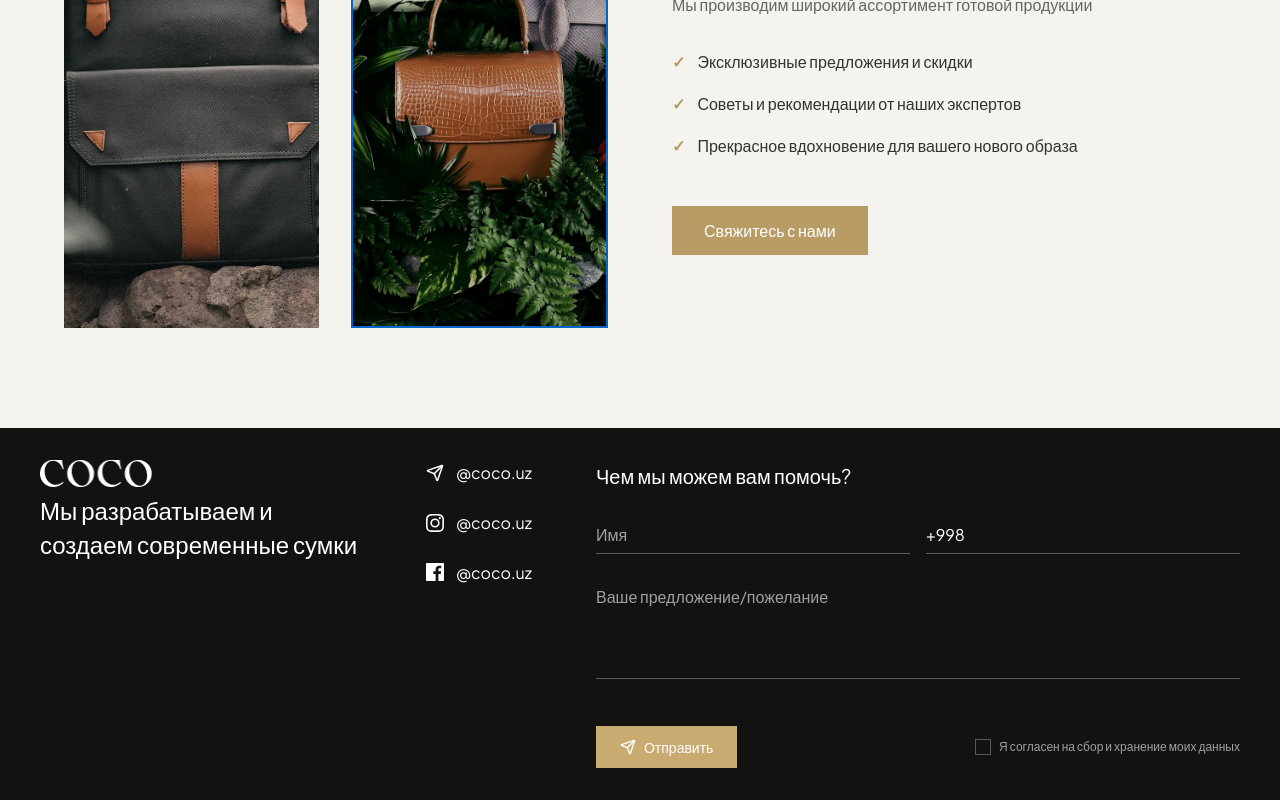
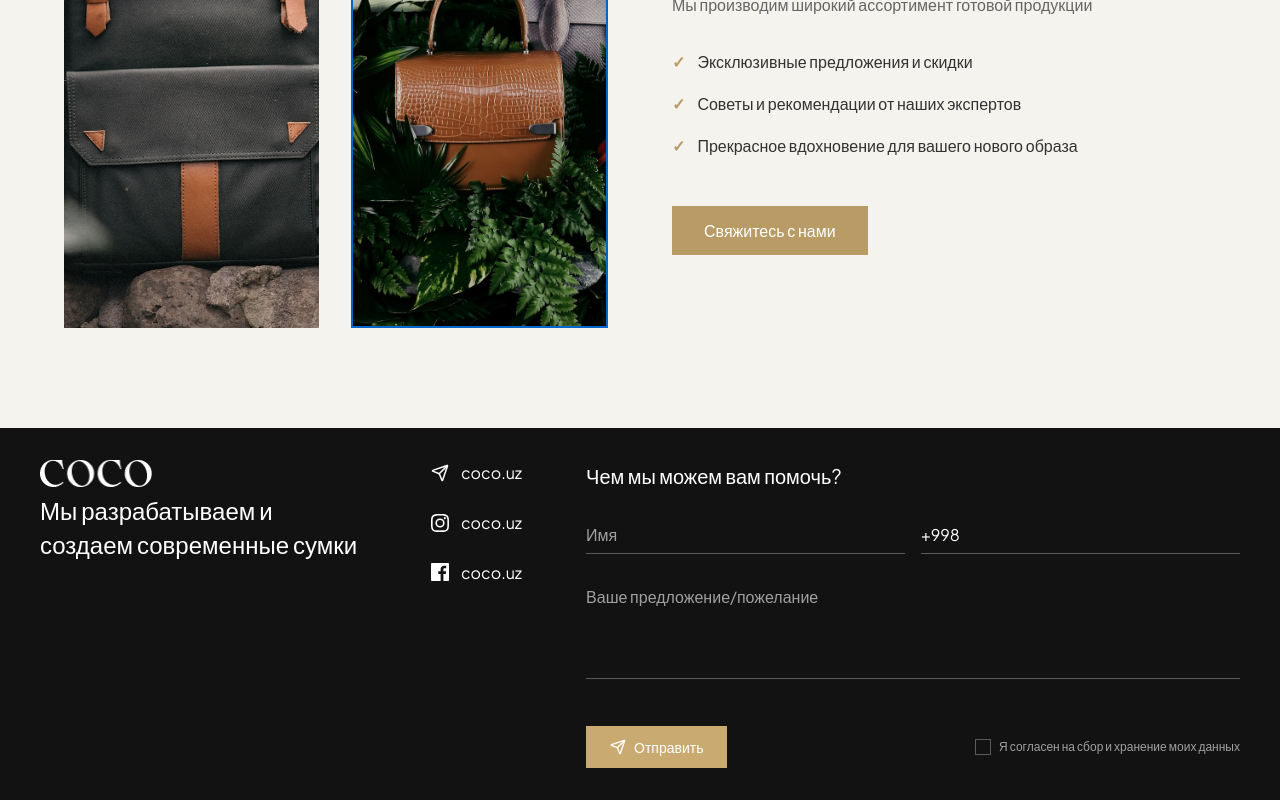
Before and after one commit to jamshidbazarbaev5/coco-web, a Next.js app: page /ru in a window 1280 px wide. Shown: the part 2311-3111 px from the top of the page. Built offline with nearby package versions, Linux system fonts and the light colour scheme; no server answers.

Commit message:
fixed priced

```diff
--- a/src/app/components/ContactPage.tsx
+++ b/src/app/components/ContactPage.tsx
@@ -17,10 +17,26 @@ export default function ContactPage() {
   const [showConfirmation, setShowConfirmation] = useState(false)
   const [isSubmitting, setIsSubmitting] = useState(false)
   const [consentChecked, setConsentChecked] = useState(false)
+  const [contactDetails, setContactDetails] = useState<any>(null)
 
   useEffect(() => {
     setFormData(prev => ({ ...prev, phone_number: '+998 ' }))
+    fetchContactDetails()
   }, [])
+
+  const fetchContactDetails = async () => {
+    try {
+      const response = await fetch('https://coco20.uz/api/v1/contact_detail/crud/')
+      const data = await response.json()
+      console.log('API Response:', data)
+      if (data.results && data.results.length > 0) {
+        setContactDetails(data.results[0])
+        console.log('Contact Details:', data.results[0])
+      }
+    } catch (error) {
+      console.error('Error fetching contact details:', error)
+    }
+  }
 
   const handleChange = (e: React.ChangeEvent<HTMLInputElement | HTMLTextAreaElement>) => {
     const { name, value } = e.target
@@ -142,7 +158,14 @@ const cartConfirmationMessage = {
             <div className={styles.socialIcon}>
               <Send size={18} />
             </div>
-            <span>{t('contact_page.social.telegram')}</span>
+            <a
+              href={`https://t.me/${contactDetails?.social_media_urls?.telegram?.replace('@', '')}`}
+              target="_blank"
+              rel="noopener noreferrer"
+              className={styles.socialLink}
+            >
+              <span>coco.uz</span>
+            </a>
           </div>
           <div className={styles.socialLink}>
             <div className={styles.socialIcon}>
@@ -153,7 +176,14 @@ const cartConfirmationMessage = {
                 />
               </svg>
             </div>
-            <span>{t('contact_page.social.instagram')}</span>
+            <a
+              href={`https://instagram.com/${contactDetails?.social_media_urls?.instagram?.replace('@', '')}`}
+              target="_blank"
+              rel="noopener noreferrer"
+              className={styles.socialLink}
+            >
+              <span>coco.uz</span>
+            </a>
           </div>
           <div className={styles.socialLink}>
             <div className={styles.socialIcon}>
@@ -164,8 +194,16 @@ const cartConfirmationMessage = {
                 />
               </svg>
             </div>
-            <span>{t('contact_page.social.facebook')}</span>
+            <a
+              href={`https://facebook.com/${contactDetails?.social_media_urls?.facebook?.replace('@', '')}`}
+              target="_blank"
+              rel="noopener noreferrer"
+              className={styles.socialLink}
+            >
+              <span>coco.uz</span>
+            </a>
           </div>
+
         </div>
 
         <div className={styles.formSection}>
--- a/src/app/styles/contact.module.css
+++ b/src/app/styles/contact.module.css
@@ -210,3 +210,15 @@
       flex-direction: column;
     }
   }
+
+  .socialLink a {
+    text-decoration: none;
+    color: inherit;
+    display: flex;
+    align-items: center;
+    gap: 8px;
+  }
+
+  .socialLink a:hover {
+    opacity: 0.8;
+  }
```
Also changed, not shown: src/app/components/LuxuryHandBags.tsx (+59 -7 lines), src/app/styles/luxury-handbags.css (+9 -0 lines).
